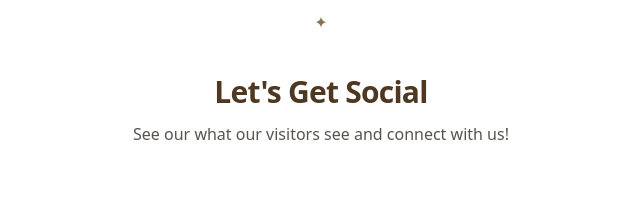
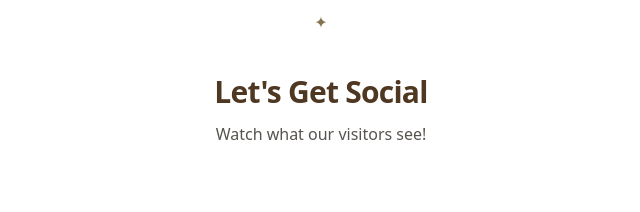
Before and after one commit to GwenCodes/Antique-lodging-business, a website: page index.html in a window 1280 px wide. Shown: the part 2800-3012 px from the top of the page, without its empty margins (319-959 px from the left). Drawn offline with nearby package versions, Linux system fonts and the light colour scheme.

Commit message:
Installed missing dependencies as per Netlify error message

```diff
--- a/index.html
+++ b/index.html
@@ -462,7 +462,7 @@
           Let's Get Social
         </h2>
 
-        <p class="mb-10 sm:mb-20">See our what our visitors see and connect with us!</p>
+        <p class="mb-10 sm:mb-20">Watch what our visitors see!</p>
       </div>
       <section class="video-gallery">
         <div class="video-wrapper">
--- /dev/null
+++ b/package.json
@@ -0,0 +1,5 @@
+{
+  "dependencies": {
+    "@netlify/blobs": "^10.7.9"
+  }
+}
```
Also changed, not shown: 1 other file.
